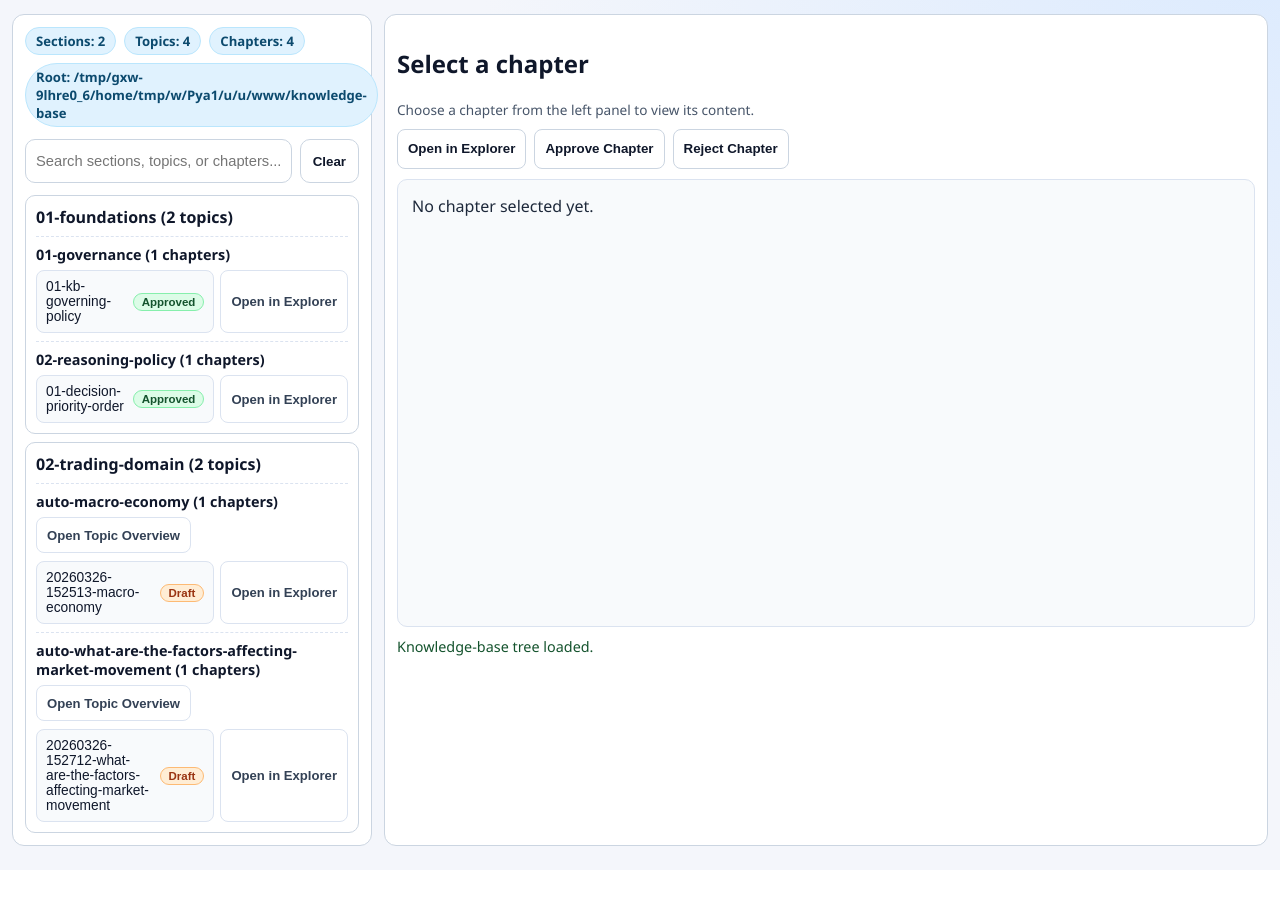
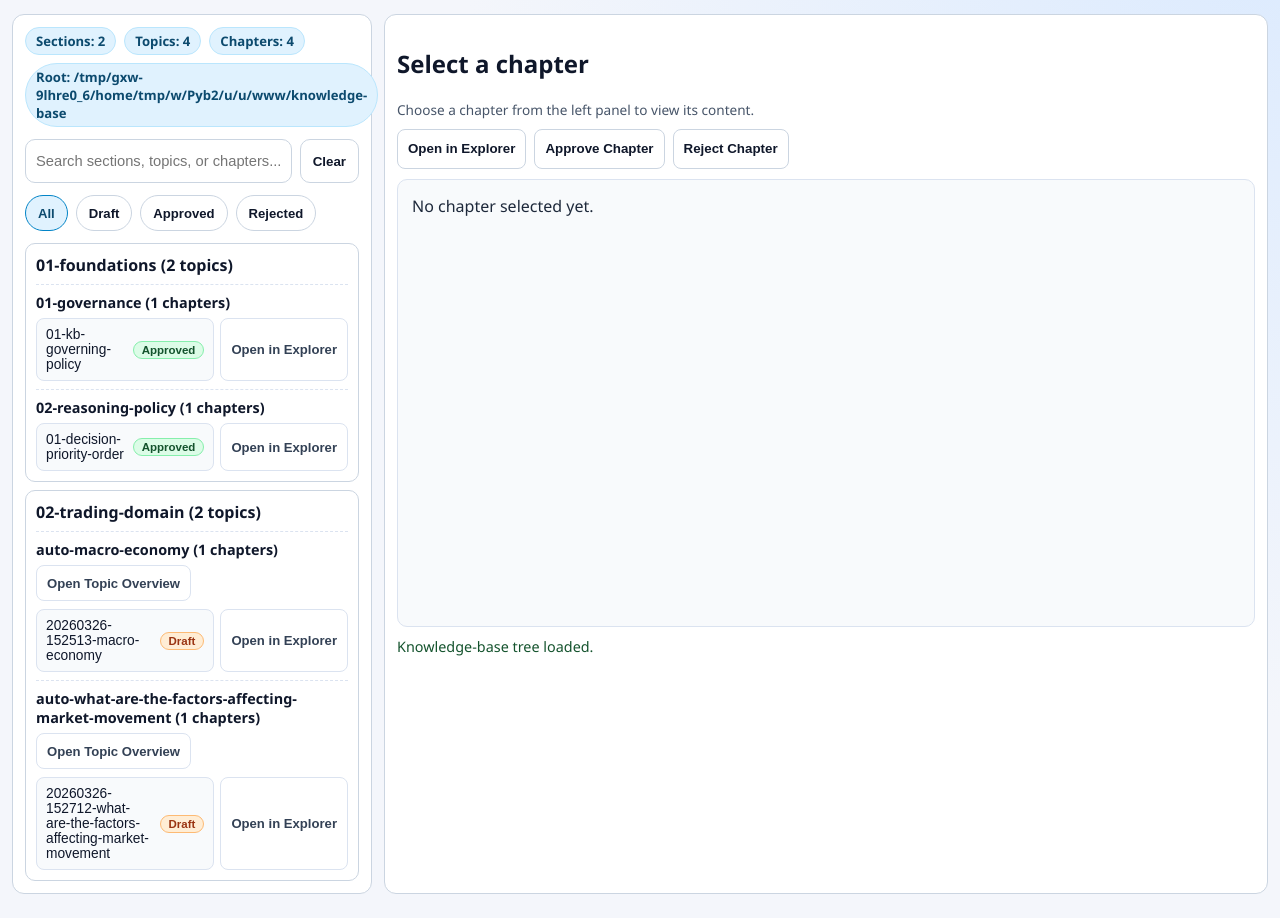
Before and after one commit to erictkh18-prog/stock-agent, a FastAPI app: page /knowledge-base in a window 1280 px wide. Shown: the part 99-1017 px from the top of the page. Before the commit the page ends 945 px from the top, so only its background shows below. Run offline with FastAPI, Linux system fonts and the light colour scheme; some libraries are stand-ins or nearby versions.

Commit message:
Add quick status filters to KB viewer

```diff
--- a/web/templates/knowledge-base-viewer.html
+++ b/web/templates/knowledge-base-viewer.html
@@ -120,6 +120,31 @@
             padding: 0 12px;
             cursor: pointer;
             font-weight: 700;
+        }
+
+        .quick-filters {
+            display: flex;
+            flex-wrap: wrap;
+            gap: 8px;
+            margin-bottom: 12px;
+        }
+
+        .quick-filter-btn {
+            min-height: 36px;
+            border: 1px solid var(--line);
+            border-radius: 999px;
+            background: #fff;
+            color: #0f172a;
+            padding: 0 12px;
+            cursor: pointer;
+            font-weight: 700;
+            font-size: 0.82rem;
+        }
+
+        .quick-filter-btn.active {
+            border-color: #0284c7;
+            background: #e0f2fe;
+            color: #0c4a6e;
         }
 
         .chip {
@@ -425,6 +450,12 @@
                     <input id="treeFilter" type="text" placeholder="Search sections, topics, or chapters..." aria-label="Search knowledge-base tree">
                     <button id="clearFilterBtn" type="button">Clear</button>
                 </div>
+                <div class="quick-filters" id="quickFilters" aria-label="Quick status filters">
+                    <button class="quick-filter-btn active" type="button" data-status="all">All</button>
+                    <button class="quick-filter-btn" type="button" data-status="draft">Draft</button>
+                    <button class="quick-filter-btn" type="button" data-status="approved">Approved</button>
+                    <button class="quick-filter-btn" type="button" data-status="rejected">Rejected</button>
+                </div>
                 <ul class="tree" id="tree"></ul>
             </section>
 
@@ -455,12 +486,14 @@
         const openBuilderBtn = document.getElementById("openBuilderBtn");
         const treeFilterInput = document.getElementById("treeFilter");
         const clearFilterBtn = document.getElementById("clearFilterBtn");
+        const quickFilters = document.getElementById("quickFilters");
         const openSelectedExplorerBtn = document.getElementById("openSelectedExplorerBtn");
         const approveChapterBtn = document.getElementById("approveChapterBtn");
         const rejectChapterBtn = document.getElementById("rejectChapterBtn");
 
         let activeChapterPath = "";
         let fullSections = [];
+        let activeStatusFilter = "all";
 
         openBuilderBtn.addEventListener("click", () => {
             window.location.href = "/knowledge-base-builder";
@@ -472,11 +505,26 @@
 
         clearFilterBtn.addEventListener("click", () => {
             treeFilterInput.value = "";
-            renderTree(fullSections, "");
+            renderTree(fullSections, "", activeStatusFilter);
         });
 
         treeFilterInput.addEventListener("input", () => {
-            renderTree(fullSections, treeFilterInput.value.trim().toLowerCase());
+            renderTree(fullSections, treeFilterInput.value.trim().toLowerCase(), activeStatusFilter);
+        });
+
+        quickFilters.addEventListener("click", (event) => {
+            const target = event.target.closest(".quick-filter-btn");
+            if (!target) {
+                return;
+            }
+
+            activeStatusFilter = (target.dataset.status || "all").toLowerCase();
+            const buttons = quickFilters.querySelectorAll(".quick-filter-btn");
+            buttons.forEach((button) => {
+                button.classList.toggle("active", button === target);
+            });
+
+            renderTree(fullSections, treeFilterInput.value.trim().toLowerCase(), activeStatusFilter);
         });
 
         openSelectedExplorerBtn.addEventListener("click", async () => {
@@ -523,7 +571,7 @@
 
                 fullSections = payload.sections || [];
                 renderStats(payload);
-                renderTree(fullSections, treeFilterInput.value.trim().toLowerCase());
+                renderTree(fullSections, treeFilterInput.value.trim().toLowerCase(), activeStatusFilter);
 
                 statusEl.textContent = "Knowledge-base tree loaded.";
             } catch (error) {
@@ -543,13 +591,14 @@
             statsEl.innerHTML = chips.map((text) => `<span class="chip">${text}</span>`).join("");
         }
 
-        function renderTree(sections, filterText) {
+        function renderTree(sections, filterText, statusFilter = "all") {
             if (!sections.length) {
                 treeEl.innerHTML = '<li class="empty">No sections found in knowledge-base.</li>';
                 return;
             }
 
             const normalizedFilter = (filterText || "").toLowerCase();
+            const normalizedStatus = (statusFilter || "all").toLowerCase();
             const hasFilter = normalizedFilter.length > 0;
             treeEl.innerHTML = "";
             let matchedSections = 0;
@@ -611,6 +660,13 @@
                             for (const chapter of topic.chapters) {
                                 const chapterMatch = chapter.name.toLowerCase().includes(normalizedFilter)
                                     || chapter.relative_path.toLowerCase().includes(normalizedFilter);
+                                const chapterStatus = (chapter.status || "Draft").toLowerCase();
+                                const statusMatch = normalizedStatus === "all" || chapterStatus === normalizedStatus;
+
+                                if (!statusMatch) {
+                                    continue;
+                                }
+
                                 if (hasFilter && !sectionMatch && !topicMatch && !chapterMatch) {
                                     continue;
                                 }
@@ -626,7 +682,6 @@
                                 const chapterName = document.createElement("span");
                                 chapterName.textContent = chapter.name;
 
-                                const chapterStatus = (chapter.status || "Draft").toLowerCase();
                                 const chapterStatusBadge = document.createElement("span");
                                 chapterStatusBadge.className = `chapter-status-badge ${chapterStatus}`;
                                 chapterStatusBadge.textContent = chapter.status || "Draft";
```
